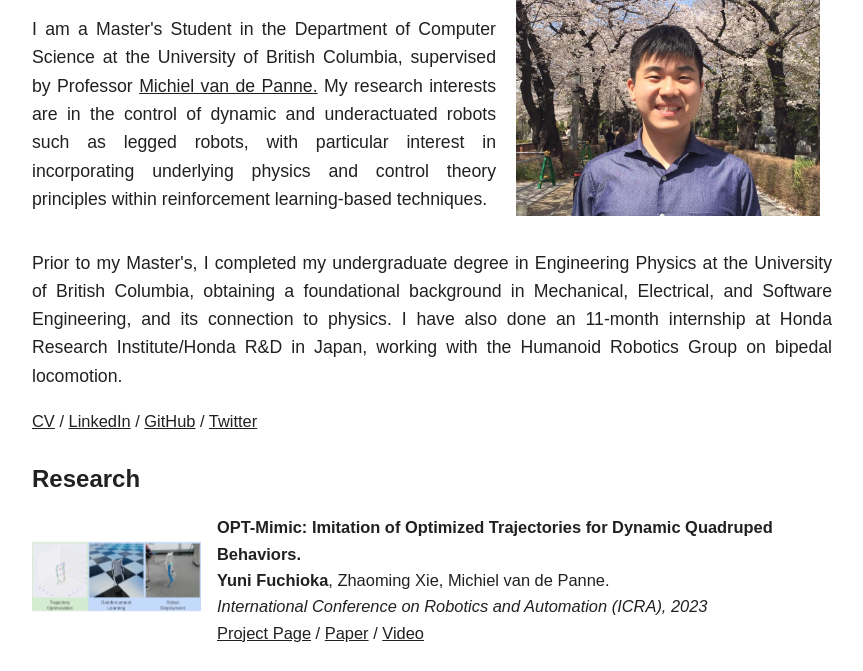
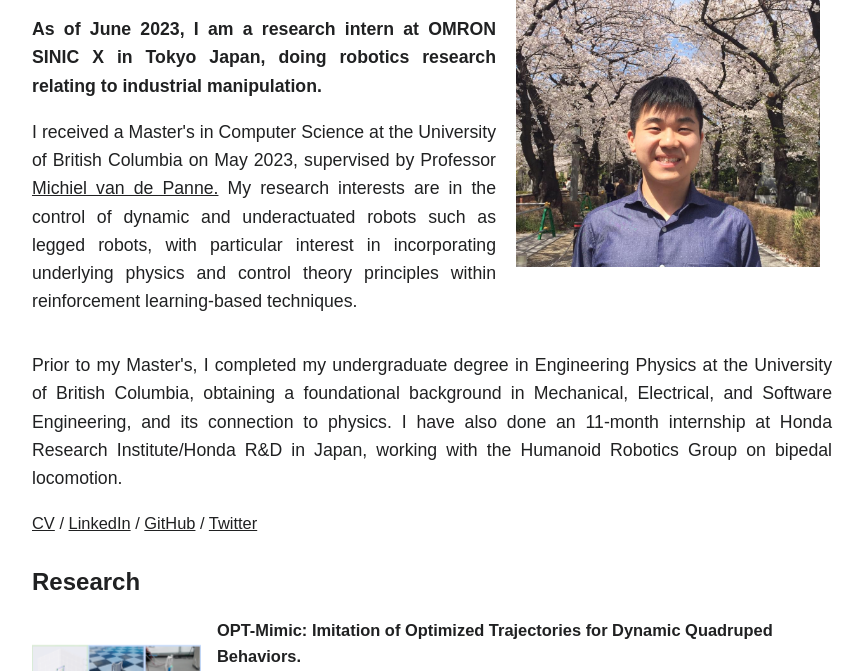
Before and after one commit to yunifuchioka/yunifuchioka.github.io, a plain HTML site: page index.html in a window 1280 px wide. Shown: the part 133-804 px from the top of the page, without its empty margins (208-1071 px from the left). Drawn offline with Linux system fonts and the light colour scheme.

Commit message:
update to account for my move to Japan

```diff
--- a/index.html
+++ b/index.html
@@ -116,11 +116,14 @@
         <h1 style="margin: 0;">渕岡湧仁</h1>
         <p style="margin: 0 0 1em 0;">yunifuchioka@gmail.com</p>
         <p style="font-size: 1.4em; text-align: justify;">
-          I am a Master's Student in the Department of Computer Science at the University of British Columbia,
-          supervised by Professor <a href="https://www.cs.ubc.ca/~van/">Michiel van de Panne.</a> My research interests
-          are in the control of dynamic and
-          underactuated robots such as legged robots, with particular interest in incorporating underlying physics and
-          control theory principles within reinforcement learning-based techniques.
+          <b>As of June 2023, I am a research intern at OMRON SINIC X in Tokyo Japan, doing robotics research relating
+            to industrial manipulation.</b>
+        </p>
+        <p style="font-size: 1.4em; text-align: justify;">
+          I received a Master's in Computer Science at the University of British Columbia on May 2023, supervised by
+          Professor <a href="https://www.cs.ubc.ca/~van/">Michiel van de Panne.</a> My research interests are in the
+          control of dynamic and underactuated robots such as legged robots, with particular interest in incorporating
+          underlying physics and control theory principles within reinforcement learning-based techniques.
         </p>
       </div>
       <div style="display: inline-block; vertical-align: middle; padding-left: 1%; width: 38%;">
@@ -134,7 +137,7 @@
       working with the Humanoid Robotics Group on bipedal locomotion.
     </p>
     <p>
-      <a href="static/yuni-fuchioka-cv-apr-2023.pdf">CV</a>
+      <a href="static/yuni-fuchioka-cv-jul-2023-v2.pdf">CV</a>
       /
       <a href="https://www.linkedin.com/in/yuni-fuchioka/">LinkedIn</a>
       /
@@ -231,7 +234,7 @@
         in Tokyo for a year without it being a major impediment. However, my handwriting skills are quite poor due to my
         lack of formal education in the language.</li>
       <li>Outside of robotics, I love to play, listen to, transcribe, and compose music. I have played trombone in
-        various classical and jazz ensembles for about 15 years. Currently I play in the <a
+        various classical and jazz ensembles since 2007. Prior to arriving in Tokyo, I used to play with the <a
           href="https://www.southvanbigband.com/">South Van Big Band</a> and the <a
           href="https://hudsonstreetjazz.ca/">Hudson Street Jazz Orchestra.</a>
       </li>
```
Also changed, not shown: 2 other files.
